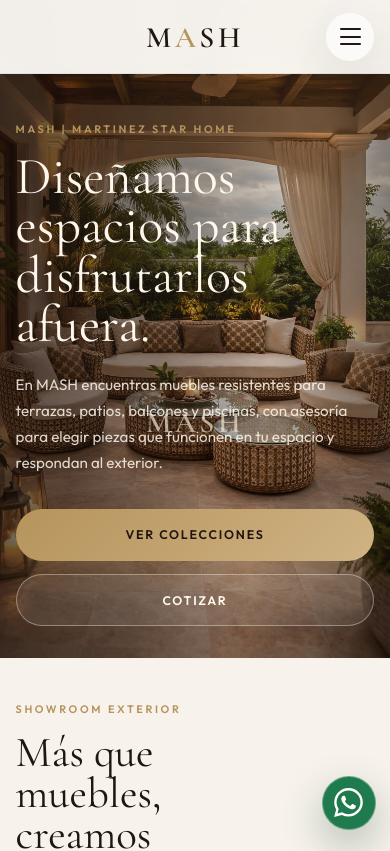
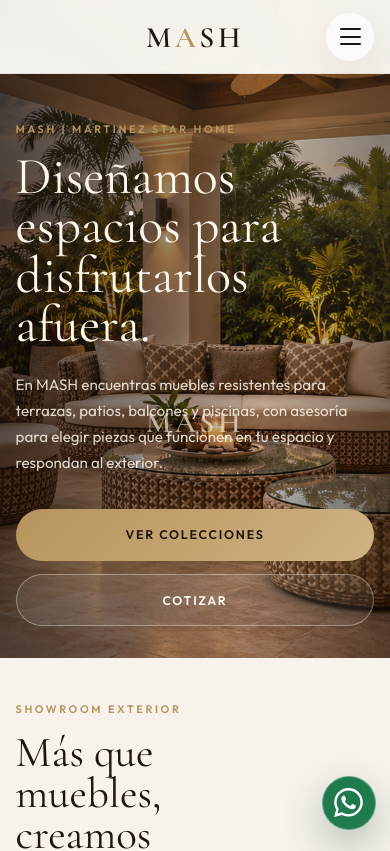
Before and after one commit to leilameca/mash.github.io, a Next.js app: page /es in a window 390 px wide. Shown: the top 851 px of the page. Built offline with nearby package versions, Linux system fonts and the light colour scheme.

Commit message:
Upgrade homepage hero image

```diff
--- a/app/[locale]/layout.tsx
+++ b/app/[locale]/layout.tsx
@@ -36,9 +36,9 @@
       type: "website",
       images: [
         {
-          url: "/assets/images/oasis-hero.jpg",
-          width: 853,
-          height: 1280,
+          url: "/assets/images/oasis-hero-v2.jpg",
+          width: 1672,
+          height: 941,
           alt: locale === "es" ? "Muebles de exterior MASH" : "MASH outdoor furniture"
         }
       ]
--- a/app/[locale]/page.tsx
+++ b/app/[locale]/page.tsx
@@ -37,7 +37,7 @@
     "@type": "FurnitureStore",
     name: "MASH | Martinez Star Home",
     url: "https://mashoficial.com/",
-    image: "https://mashoficial.com/assets/images/oasis-hero.jpg",
+    image: "https://mashoficial.com/assets/images/oasis-hero-v2.jpg",
     logo: "https://mashoficial.com/assets/images/logo.png",
     telephone: "+1-809-327-2139",
     email: site.email,
@@ -57,8 +57,9 @@
       <section className="hero-section">
         <div className="hero-media" data-image-motion>
           <Image
-            src="/assets/images/oasis-hero.jpg"
+            src="/assets/images/oasis-hero-v2.jpg"
             alt={locale === "es" ? "Muebles de exterior para terraza y piscina" : "Outdoor furniture for terrace and pool"}
+            className="hero-media__image"
             fill
             priority
             sizes="100vw"
--- a/app/globals.css
+++ b/app/globals.css
@@ -334,6 +334,10 @@
   object-fit: cover;
 }
 
+.hero-media__image {
+  object-position: 50% 52%;
+}
+
 .hero-section::after {
   content: "";
   position: absolute;
@@ -1363,6 +1367,10 @@
     min-height: auto;
   }
 
+  .hero-media__image {
+    object-position: 62% 50%;
+  }
+
   .hero-content {
     padding: 3rem 0 2rem;
   }
```
Also changed, not shown: public/assets/images/oasis-hero-v2.jpg (added).
